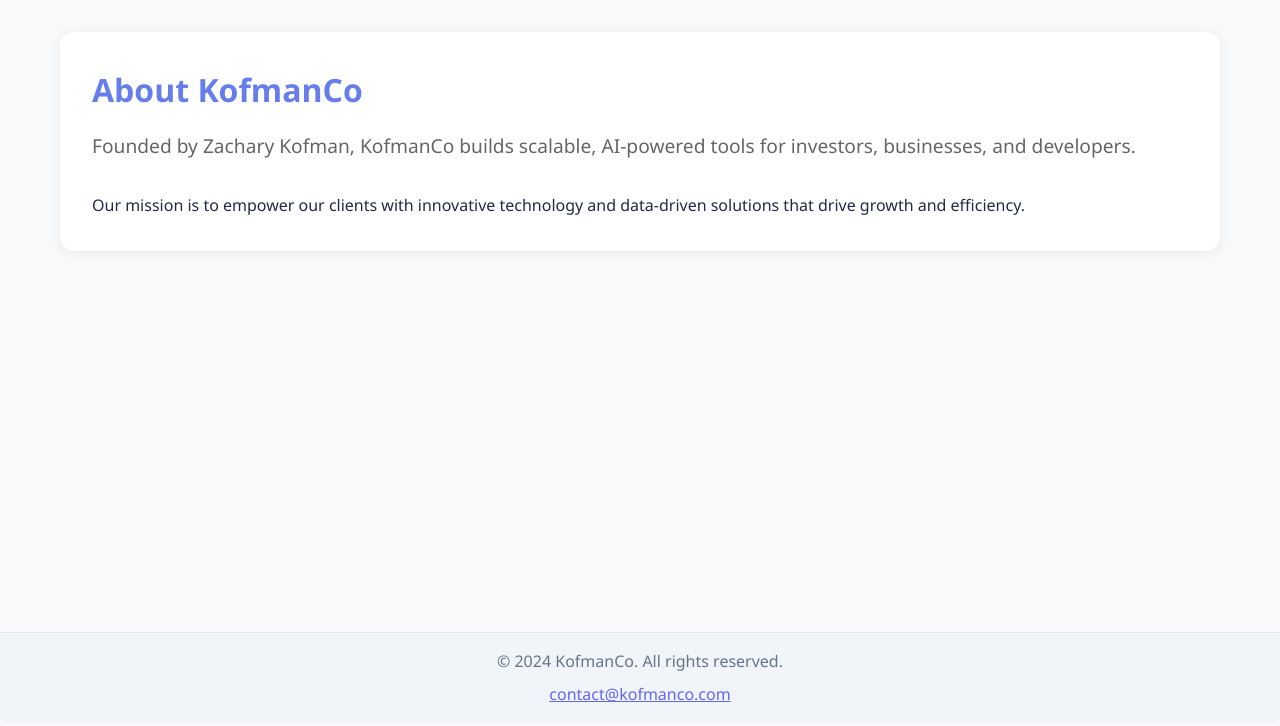
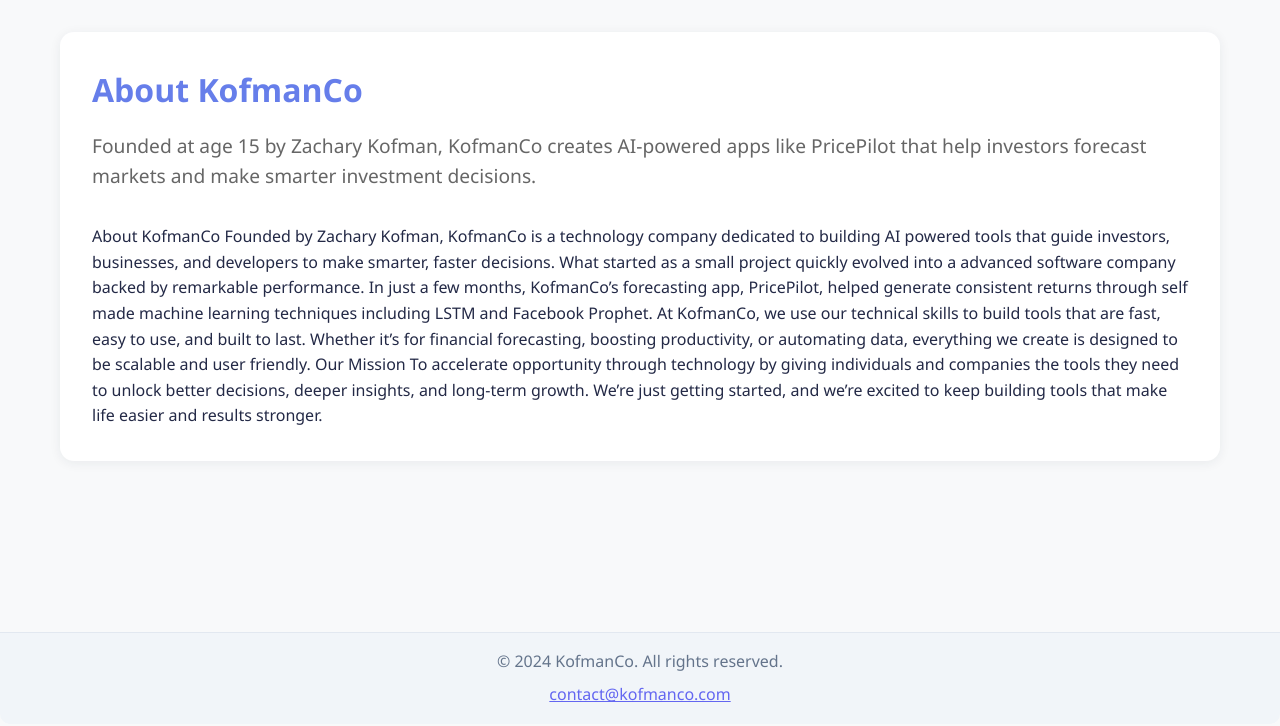
Before and after one commit to Zachary2562/kofmanco-site, a Django app: page /about/ in a window 1280 px wide. Shown: the part 74-800 px from the top of the page. Run offline with Django 4.2, Linux system fonts and the light colour scheme.

Commit message:
Update about.html

```diff
--- a/main/templates/main/about.html
+++ b/main/templates/main/about.html
@@ -5,9 +5,17 @@
 {% block content %}
 <h1 style="color: #667eea; margin-bottom: 1rem;">About KofmanCo</h1>
 <p style="font-size: 1.2rem; margin-bottom: 2rem; color: #666;">
-    Founded by Zachary Kofman, KofmanCo builds scalable, AI-powered tools for investors, businesses, and developers.
+    Founded at age 15 by Zachary Kofman, KofmanCo creates AI-powered apps like PricePilot that help investors forecast markets and make smarter investment decisions.
 </p>
 <p>
-    Our mission is to empower our clients with innovative technology and data-driven solutions that drive growth and efficiency.
+    About KofmanCo
+Founded by Zachary Kofman, KofmanCo is a technology company dedicated to building AI powered tools that guide investors, businesses, and developers to make smarter, faster decisions.
+
+What started as a small project quickly evolved into a advanced software company backed by remarkable performance. In just a few months, KofmanCo’s forecasting app, PricePilot, helped generate consistent returns through self made machine learning techniques including LSTM and Facebook Prophet.
+
+At KofmanCo, we use our technical skills to build tools that are fast, easy to use, and built to last. Whether it’s for financial forecasting, boosting productivity, or automating data, everything we create is designed to be scalable and user friendly.
+
+Our Mission
+To accelerate opportunity through technology by giving individuals and companies the tools they need to unlock better decisions, deeper insights, and long-term growth. We’re just getting started, and we’re excited to keep building tools that make life easier and results stronger.
 </p>
 {% endblock %}
```
